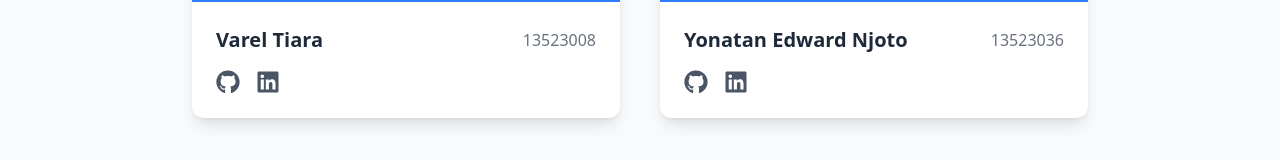
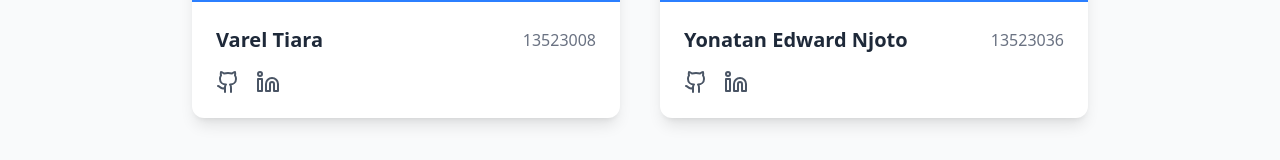
Before and after one commit to yonatan-nyo/Tucil3_13523008_13523036, a React (Vite) app in the folder src/: page /about in a window 1280 px wide. Shown: the part 734-894 px from the top of the page. Built offline with nearby package versions, Linux system fonts and the light colour scheme.

Commit message:
fix package

```diff
--- a/src/src/pages/About.tsx
+++ b/src/src/pages/About.tsx
@@ -1,5 +1,5 @@
 import { useState } from "react";
-import { FaGithub, FaLinkedin } from "react-icons/fa";
+import { Github, Linkedin } from "lucide-react";
 import Layout from "./components/Layout";
 
 export default function About() {
@@ -90,7 +90,7 @@ export default function About() {
                       className={`${
                         isDarkMode ? "text-gray-300 hover:text-gray-100" : "text-gray-600 hover:text-gray-900"
                       } transition-colors`}>
-                      <FaGithub size={24} />
+                      <Github size={24} />
                     </a>
                     <a
                       href={member.linkedin}
@@ -99,7 +99,7 @@ export default function About() {
                       className={`${
                         isDarkMode ? "text-gray-300 hover:text-gray-100" : "text-gray-600 hover:text-gray-900"
                       } transition-colors`}>
-                      <FaLinkedin size={24} />
+                      <Linkedin size={24} />
                     </a>
                   </div>
                 </div>
```
Also changed, not shown: 13 other files (tests, documents, lock files or other folders).
